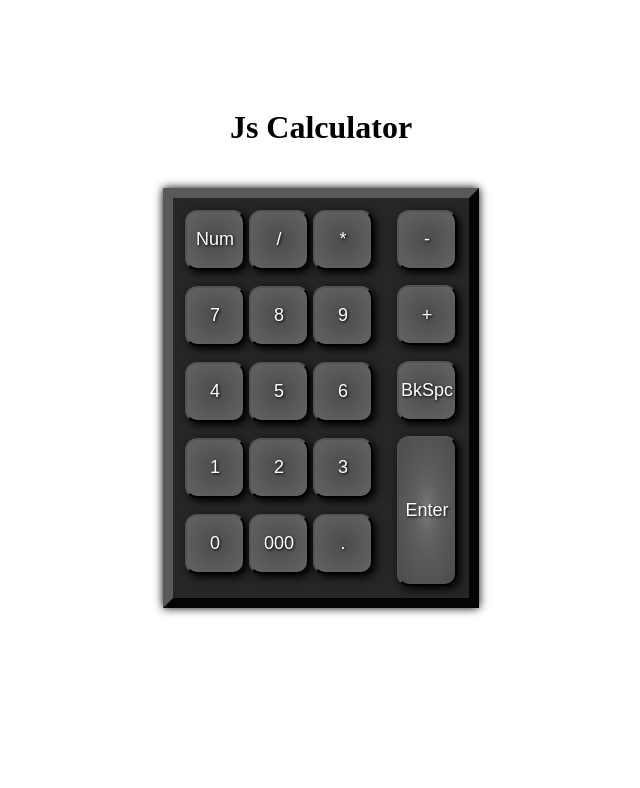
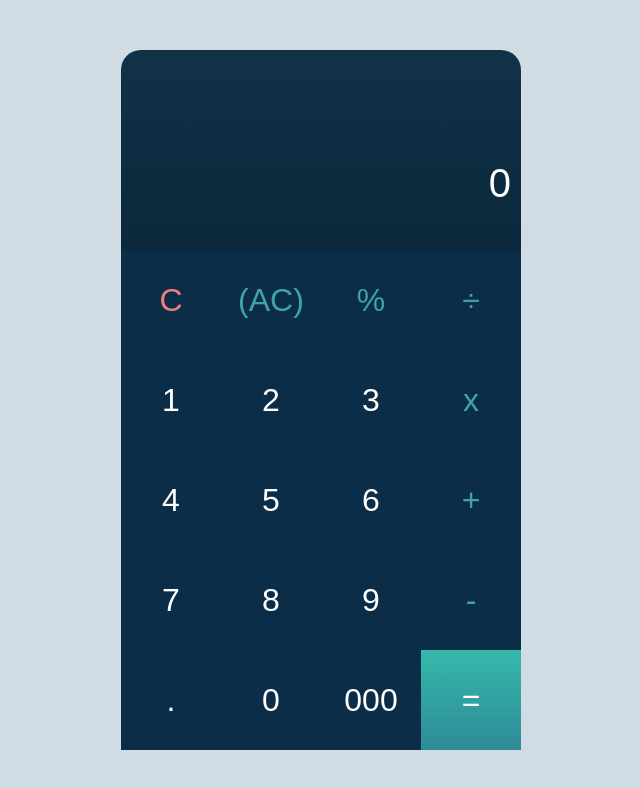
Before and after one commit to Kais-au/Js-Calculator-App, a plain HTML site: page index.html in a window 1280 px wide. Both pictures are taken after a click on the button "000". Shown: the whole page, without its empty margins (319-959 px from the left). Drawn offline with Linux system fonts and the light colour scheme.

Commit message:
current iteration of js-calculator project, needs fixes with styling

```diff
--- a/assets/partials/_palette.scss
+++ /dev/null
@@ -1,5 +0,0 @@
-$smoky: #0d0d0d;
-$raisin: #262626;
-$davys: #595959;
-$philippine: #8c8c8c;
-$sheen: #dcdcdc;
--- a/index.html
+++ b/index.html
@@ -6,46 +6,46 @@
 		<meta name="viewport" content="width=device-width, initial-scale=1.0" />
 		<title>Js Calculator</title>
 		<link rel="stylesheet" href="./style/style.css" />
+		<script src="./src/script.js" defer></script>
 	</head>
 	<body>
-        <div class="calc">
-		    <div class="calc__container">
-		    	<div class="calc__container__intro">
-		    		<h1 class="calc__container__intro--heading">Js Calculator</h1>
-		    	</div>
-
-		        <div class="calc__shell">
-		    	    <div class="calc__shell__screen">
-
-                    </div>
-		    	        <div class="calc__shell__board">
-                            <div class="calc__shell__board-main">
-		    		            <button class="calc__shell__board--btn">Num</button>
-		    		            <button class="calc__shell__board--btn">/</button>
-		    		            <button class="calc__shell__board--btn">*</button>
-		    		            <button class="calc__shell__board--btn">7</button>
-		    		            <button class="calc__shell__board--btn">8</button>
-		    		            <button class="calc__shell__board--btn">9</button>
-		    		            <button class="calc__shell__board--btn">4</button>
-		    		            <button class="calc__shell__board--btn">5</button>
-		    		            <button class="calc__shell__board--btn">6</button>
-		    		            <button class="calc__shell__board--btn">1</button>
-		    		            <button class="calc__shell__board--btn">2</button>
-		    		            <button class="calc__shell__board--btn">3</button>
-		    		            <button class="calc__shell__board--btn">0</button>
-		    		            <button class="calc__shell__board--btn">000</button>
-		    		            <button class="calc__shell__board--btn">.</button>
-                            </div>
-                            <div class="calc__shell__board-extra">
-                                <button class="calc__shell__board--btn">-</button>
-                                <button class="calc__shell__board--btn">+</button>
-                                <button class="calc__shell__board--btn">BkSpc</button>
-                                <button class="calc__shell__board--bigBtn">Enter</button>
-                            </div>
-                        </div>
-                    </div>
-		    	</div>
-		    </div>
-        </div>
+		<div class="calc">
+			<div class="calc__output">
+				<div data-output-acc class="calc__output--acc"></div>
+				<div data-output-curr class="calc__output--curr"></div>
+			</div>
+			<button data-delete class="calc__grid__button calc__grid__button--clear">C</button>
+			<button data-all-clear class="calc__grid__button calc__grid__button--operator">
+				(AC)
+			</button>
+			<button data-operation class="calc__grid__button calc__grid__button--operator">
+				%
+			</button>
+			<button data-operation class="calc__grid__button calc__grid__button--operator">
+				÷
+			</button>
+			<button data-number class="calc__grid__button">1</button>
+			<button data-number class="calc__grid__button">2</button>
+			<button data-number class="calc__grid__button">3</button>
+			<button data-operation class="calc__grid__button calc__grid__button--operator">
+				x
+			</button>
+			<button data-number class="calc__grid__button">4</button>
+			<button data-number class="calc__grid__button">5</button>
+			<button data-number class="calc__grid__button">6</button>
+			<button data-operation class="calc__grid__button calc__grid__button--operator">
+				+
+			</button>
+			<button data-number class="calc__grid__button">7</button>
+			<button data-number class="calc__grid__button">8</button>
+			<button data-number class="calc__grid__button">9</button>
+			<button data-operation class="calc__grid__button calc__grid__button--operator">
+				-
+			</button>
+			<button data-number class="calc__grid__button">.</button>
+			<button data-number class="calc__grid__button">0</button>
+			<button data-number class="calc__grid__button">000</button>
+			<button data-equals class="calc__grid__button calc__grid__button--equals">=</button>
+		</div>
 	</body>
 </html>
--- /dev/null
+++ b/src/script.js
@@ -0,0 +1,127 @@
+class Calculator {
+	constructor(outputAccTextElement, outputCurrTextElement) {
+		this.outputAccTextElement = outputAccTextElement;
+		this.outputCurrTextElement = outputCurrTextElement;
+		this.clear();
+	}
+
+	clear() {
+		this.outputAcc = "";
+		this.outputCurr = "";
+		this.operation = undefined;
+	}
+
+	delete() {
+		this.outputCurr = this.outputCurr.toString().slice(0, -1);
+	}
+
+	appendNumber(number) {
+		if (number === "." && this.outputCurr.includes(".")) return;
+		this.outputCurr = this.outputCurr.toString() + number.toString();
+	}
+
+	chooseOperation(operation) {
+		if (this.outputCurr === "") return;
+		if (this.outputAcc !== "") {
+			this.compute();
+		}
+		this.operation = operation;
+		this.outputAcc = this.outputCurr;
+		this.outputCurr = "";
+	}
+
+	compute() {
+		let computation;
+		const acc = parseFloat(this.outputAcc);
+		const curr = parseFloat(this.outputCurr);
+		if (isNaN(acc) || isNaN(curr)) return;
+		switch (this.operation) {
+			case "+":
+				computation = acc + curr;
+				break;
+			case "-":
+				computation = acc - curr;
+				break;
+			case "x":
+				computation = acc * curr;
+				break;
+			case "÷":
+				computation = acc / curr;
+				break;
+			default:
+				return;
+		}
+		this.outputCurr = computation;
+		this.operation = undefined;
+		this.outputAcc = "";
+	}
+
+	getDisplayNumber(number) {
+		const stringNumber = number.toString();
+		const integerDigits = parseFloat(stringNumber.split(".")[0]);
+		const decimalDigits = stringNumber.split(".")[1];
+		let integerDisplay;
+		if (isNaN(integerDigits)) {
+			integerDisplay = "";
+		} else {
+			integerDisplay = integerDigits.toLocaleString("en", {
+				maximumFractionDigits: 0,
+			});
+		}
+		if (decimalDigits != null) {
+			return `${integerDisplay}.${decimalDigits}`;
+		} else {
+			return integerDisplay;
+		}
+	}
+
+	updateDisplay() {
+		this.outputCurrTextElement.innerText = this.getDisplayNumber(this.outputCurr);
+		if (this.operation != null) {
+			this.outputAccTextElement.innerText = `${this.getDisplayNumber(this.outputAcc)} ${
+				this.operation
+			}`;
+		} else {
+			this.outputAccTextElement.innerText = "";
+		}
+	}
+}
+
+const numberButtons = document.querySelectorAll("[data-number");
+const operationButtons = document.querySelectorAll("[data-operation");
+const equalsButton = document.querySelector("[data-equals");
+const deleteButton = document.querySelector("[data-delete");
+const allClearButton = document.querySelector("[data-all-clear");
+const outputAccTextElement = document.querySelector("[data-output-acc");
+const outputCurrTextElement = document.querySelector("[data-output-curr");
+
+const calculator = new Calculator(outputAccTextElement, outputCurrTextElement);
+
+numberButtons.forEach((button) => {
+	button.addEventListener("click", () => {
+		calculator.appendNumber(button.innerText);
+		calculator.updateDisplay();
+	});
+});
+
+operationButtons.forEach((button) => {
+	button.addEventListener("click", () => {
+		calculator.chooseOperation(button.innerText);
+		calculator.updateDisplay();
+	});
+});
+
+equalsButton.addEventListener("click", (button) => {
+	calculator.compute();
+	calculator.updateDisplay();
+});
+
+allClearButton.addEventListener("click", (button) => {
+	calculator.clear();
+	calculator.updateDisplay();
+});
+
+deleteButton.addEventListener("click", (button) => {
+	calculator.delete();
+	calculator.updateDisplay();
+});
--- a/style/style.scss
+++ b/style/style.scss
@@ -1,83 +1,86 @@
-//% IMPORTS %//
+*,
+*::before,
+*::after {
+	box-sizing: border-box;
+	font-family: Arial, Helvetica, sans-serif;
+	font-weight: normal;
+}
 
-@use "../assets/partials/palette";
+body {
+	padding: 0;
+	margin: 0;
+	background: #d1dbe4;
+}
 
 .calc {
-	display: flex;
+	display: grid;
 	justify-content: center;
-	width: 100%;
-	height: 100%;
-	&__container {
+	align-content: center;
+	min-height: 100vh;
+	grid-template-columns: repeat(4, 100px);
+	grid-template-rows: minmax(120px, auto) repeat(5, 100px);
+
+	&__output {
+		grid-column: 1 / -1;
+		background: linear-gradient(to top, #0b283c, #123247);
+		border-radius: 20px 20px 0px 0px;
 		display: flex;
 		flex-direction: column;
-		justify-content: center;
-		padding: 20px;
-		margin-top: 5vh;
-		width: 25%;
+		align-items: flex-end;
+		justify-content: space-around;
+		padding: 10px;
+		height: 200px;
+		word-wrap: break-word;
+		word-break: break-all;
 
-		&__intro {
-			text-align: center;
-			padding: 20px;
-			&--heading {
-			}
+		&--acc {
+			color: rgba(255, 255, 255, 0.75);
+			font-size: 1.5rem;
+		}
+
+		&--curr {
+			color: white;
+			font-size: 2.5rem;
 		}
 	}
 
-	&__shell {
-		display: flex;
-		justify-content: center;
-		&__board {
-			display: flex;
-			flex-direction: row;
-			border: 10px outset palette.$davys;
-			background-color: palette.$raisin;
-			box-shadow: 0px 0px 9px black;
-			height: 400px;
-			width: 300px;
-			justify-content: center;
+	&__divider {
+		grid-column: 1 / -1;
+		height: 1px;
+		background-color: white;
+	}
 
-			&-main {
-				display: flex;
-				flex-flow: row wrap;
-				width: 75%;
-				justify-content: space-around;
-				margin: 10px;
+	&__grid {
+		&__button {
+			cursor: pointer;
+			font-size: 2rem;
+			border: none;
+			outline: none;
+			background-color: rgb(12, 45, 71, 1);
+			color: white;
+
+			&--clear {
+				color: lightcoral;
 			}
 
-			&-extra {
-				display: flex;
-				flex-flow: column nowrap;
-				width: 25%;
-				justify-content: space-between;
-				margin: 10px;
-			}
-			&--btn {
-				width: 60px;
-				height: 60px;
-				margin: 2px;
-				padding: 1px 1px;
-				background: radial-gradient(#4c4c4c, 50%, #646464);
-				color: white;
-				text-shadow: 1px 1px 3px black;
-				font-size: 18px;
-				font-family: Arial, Helvetica, sans-serif;
-				border-radius: 12px 12px 12px 12px;
-				box-shadow: 3px 3px 9px black;
+			&--operator {
+				color: #40a4a2;
 			}
 
-			&--bigBtn {
-				width: 60px;
-				height: 150px;
-				margin: 2px;
-				padding: 1px 1px;
-				background: radial-gradient(#b9b9b9, 2%, #4c4c4c);
-				color: white;
-				text-shadow: 1px 1px 3px black;
-				box-shadow: 3px 3px 9px black;
-				border-radius: 12px 12px 12px 12px;
-				font-size: 18px;
-				font-family: Arial, Helvetica, sans-serif;
+			&--equals {
+				background: linear-gradient(to top, rgb(46, 138, 152), rgb(54, 185, 170));
+				&:hover {
+					background: linear-gradient(
+						to top,
+						rgb(46, 138, 152, 0.9),
+						rgb(54, 185, 170, 0.9)
+					);
+				}
 			}
+		}
+
+		&__button:hover {
+			background-color: rgb(12, 45, 71, 0.95);
 		}
 	}
 }
```
Also changed, not shown: assets/imgs/Calculator Original.png (added), assets/imgs/JS Calculator Reference.png (deleted), style/style.css.
